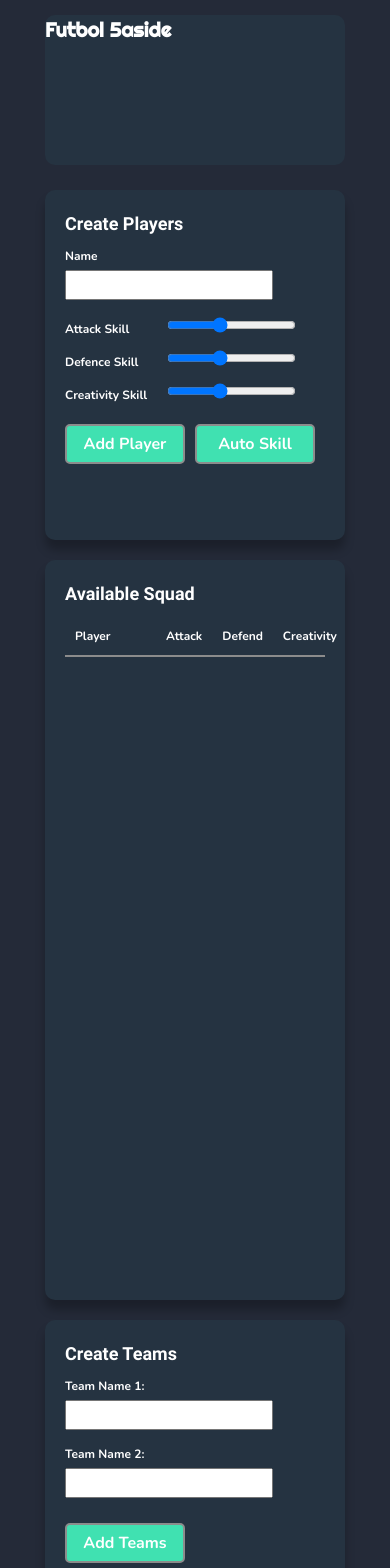
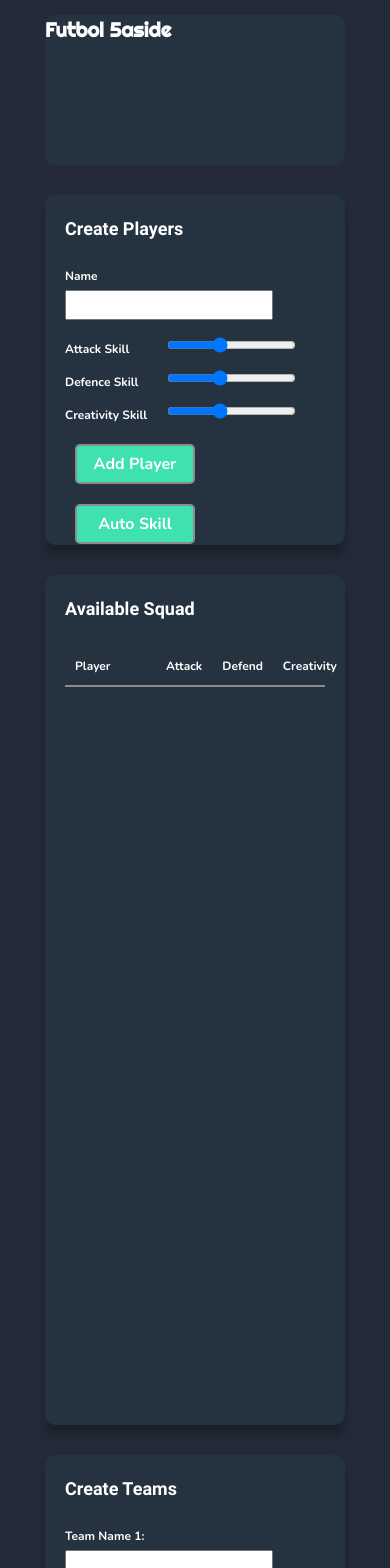
Before and after one commit to bpdm88/football-picker, a React (Create React App) app: page / in a window 390 px wide. Shown: the top 1568 px of the page. Built offline with nearby package versions, Linux system fonts and the light colour scheme.

Commit message:
Amended spacing margin and padding for cards

```diff
--- a/src/styles/button.css
+++ b/src/styles/button.css
@@ -6,8 +6,7 @@
     border: 2px solid var(--grey);
     background-color: var(--green);
     color: var(--white);
-    margin-top: var(--spacing-sm);
-    margin-right: var(--spacing-sm);
+    margin: var(--spacing-sm);
 }
 
 .secondary-button {
@@ -18,6 +17,5 @@
     border: 2px solid var(--grey);
     background-color: var(--purple);
     color: var(--white);
-    margin-top: var(--spacing-sm);
-    margin-right: var(--spacing-sm);
+    margin: var(--spacing-sm);
 }
--- a/src/styles/large-card.css
+++ b/src/styles/large-card.css
@@ -1,31 +1,32 @@
 .large-card {
     grid-column-start: 2;
     grid-row: span 2;
+    height: 740px;
     width: var(--card-lg);
-    height: 740px;
-    border-radius: 10px;
+    padding: var(--spacing-lg);
     margin: var(--spacing-md);
     background-color: var(--secondary-blue);
-    padding: var(--spacing-lg);
+    border-radius: 10px;
     box-shadow: 0px 10px 10px rgba(0, 0, 0, 0.25);
 }
+
+/* Media Queries */
 
 @media screen and (max-width: 1200px) {
     .large-card {
         width: var(--card-md);
-        margin: var(--spacing-sm);
     }
 }
 
 @media screen and (max-width: 960px) {
     .large-card {
         width: var(--card-sm);
-        margin: var(--spacing-sm);
     }
 }
 
 @media screen and (max-width: 750px) {
     .large-card {
         width: var(--card-xs);
+        height: 850px;
     }
 }
--- a/src/styles/small-card.css
+++ b/src/styles/small-card.css
@@ -1,24 +1,24 @@
 .small-card {
+    height: 350px;
     width: var(--card-lg);
-    height: 350px;
-    border-radius: 10px;
+    padding: var(--spacing-lg);
     margin: var(--spacing-md);
     background-color: var(--secondary-blue);
-    padding: var(--spacing-lg);
+    border-radius: 10px;
     box-shadow: 0px 10px 10px rgba(0, 0, 0, 0.25);
 }
+
+/* Media Queries */
 
 @media screen and (max-width: 1200px) {
     .small-card {
         width: var(--card-md);
-        margin: var(--spacing-sm);
     }
 }
 
 @media screen and (max-width: 960px) {
     .small-card {
         width: var(--card-sm);
-        margin: var(--spacing-sm);
     }
 }
 
--- a/src/styles/typography.css
+++ b/src/styles/typography.css
@@ -23,7 +23,7 @@
     font-family: Roboto, sans-serif;
     font-size: var(--bravo-lg);
     color: var(--white);
-    margin-bottom: var(--spacing-lg);
+    padding-bottom: var(--spacing-md);
 }
 
 .heading-charlie {
@@ -31,15 +31,16 @@
     font-size: var(--charlie-lg);
     color: var(--white);
     display: inline-block;
-    margin: var(--spacing-sm);
+    padding: var(--spacing-sm);
 }
 
-li,
 label {
     font-family: Nunito, sans-serif;
     font-size: var(--standard-lg);
     color: var(--white);
 }
+
+/* Media Queries */
 
 @media screen and (max-width: 1200px) {
     .heading-alpha {
@@ -48,11 +49,9 @@ label {
     .heading-bravo {
         font-size: var(--bravo-md);
     }
-
     .heading-charlie {
         font-size: var(--charlie-mid);
     }
-    li,
     label {
         font-size: var(--standard-md);
     }
@@ -69,7 +68,6 @@ label {
     .heading-charlie {
         font-size: var(--charlie-sm);
     }
-    li,
     label {
         font-size: var(--standard-sm);
     }
@@ -86,7 +84,6 @@ label {
     .heading-charlie {
         font-size: var(--charlie-xs);
     }
-    li,
     label {
         font-size: var(--standard-xs);
     }
```
Also changed, not shown: 1 other file (tests, documents, lock files or other folders).
